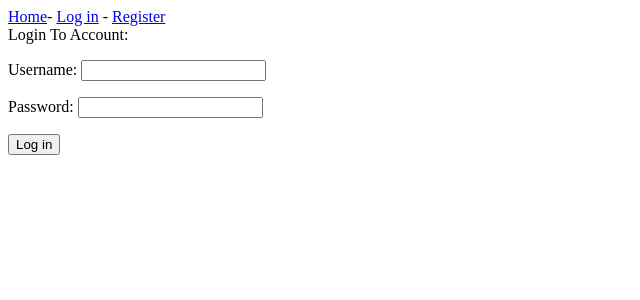
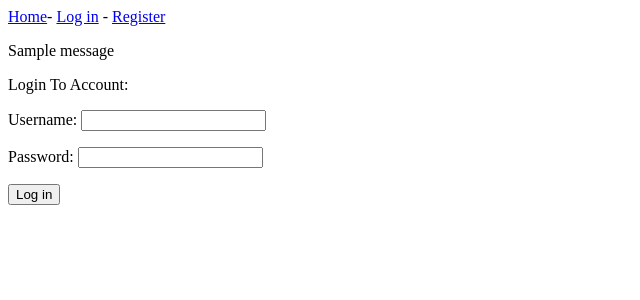
Before and after one commit to LeoHobs20s/LogFX, a Django app: page /accounts/login/ in a window 1280 px wide. Shown: the top 300 px of the page, without its empty margins (0-640 px from the left). Run offline with Django 5.2, Linux system fonts and the light colour scheme; tables that the repository leaves empty hold one stand-in row (values such as "Sample post"); one stand-in notice (Sample message) is shown.

Commit message:
Added Messages For Login Forms

```diff
--- a/accounts/views.py
+++ b/accounts/views.py
@@ -1,7 +1,10 @@
 from django.contrib.auth import authenticate, login, logout
 from django.http import HttpResponseRedirect
 from django.shortcuts import render
+from django.contrib import messages
 from django.urls import reverse
+
+
 from .forms import LoginForm, RegistrationForm
 
 
@@ -20,7 +23,10 @@ def login_view(request):
             user = authenticate(username=username, password=password)
             if user is not None:
                 login(request, user)
+                messages.success(request, f'Welcome {user.username}')
                 return HttpResponseRedirect(reverse('index'))
+            else:
+                messages.error(request, 'Invalid Credentials')
 
     context = {'form':form}
     return render(request, 'accounts/login.html', context)
--- a/forex_logs/templates/forex_logs/base.html
+++ b/forex_logs/templates/forex_logs/base.html
@@ -24,6 +24,19 @@
             {% endif %}
         </div>
 
+        <div>
+            {% if messages %}
+
+                <div>
+                    {% for message in messages %}
+                        <p class="alert alert-{{ messages.tags }}">
+                            {{ message }}
+                        </p>
+                    {% endfor %}
+                </div>
+            {% endif %}
+        </div>
+
         {% block body %}{% endblock %}
     </body>
 
```
